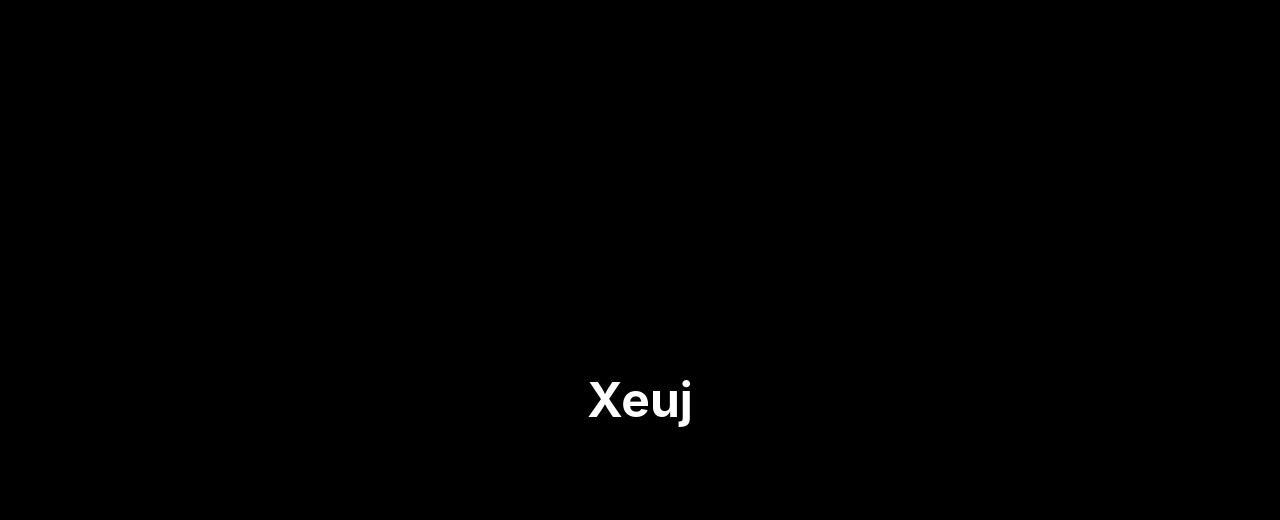
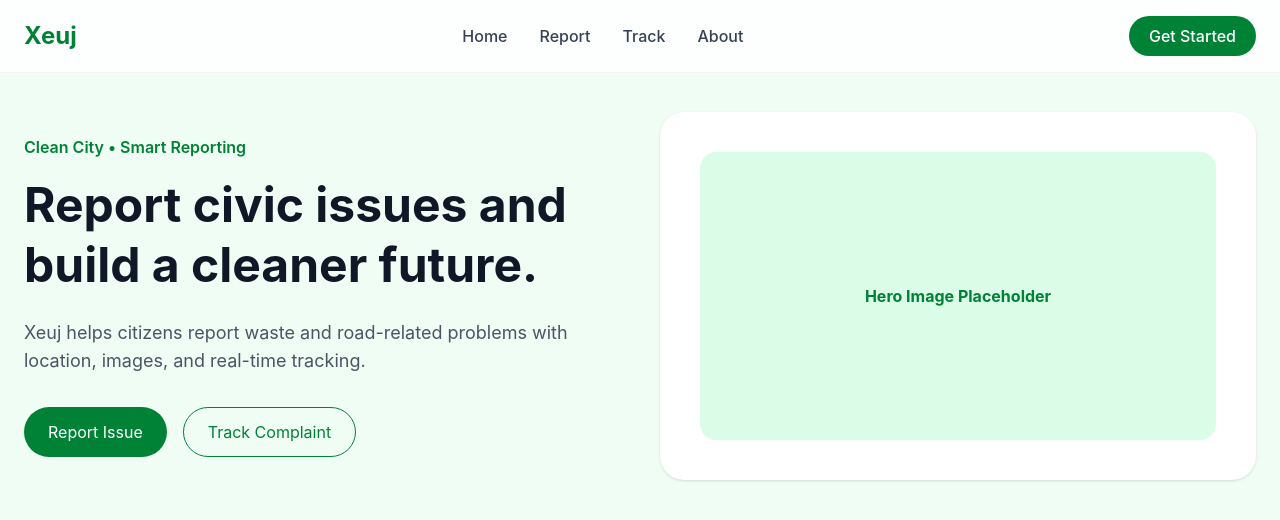
Before and after one commit to Arnab-Kashyap/Xeuj, a React (Vite) app: page / in a window 1280 px wide. Shown: the top 520 px of the page. Built offline with nearby package versions, Linux system fonts and the light colour scheme.

Commit message:
Create basic landing page structure

```diff
--- a/src/App.jsx
+++ b/src/App.jsx
@@ -1,8 +1,12 @@
+import Navbar from "./components/Navbar";
+import Hero from "./sections/Hero";
+
 function App() {
   return (
-    <div className="h-screen bg-black text-white flex items-center justify-center text-5xl font-bold">
-      Xeuj
-    </div>
+    <>
+      <Navbar />
+      <Hero />
+    </>
   );
 }
 
--- a/src/components/Navbar.jsx
+++ b/src/components/Navbar.jsx
@@ -1,5 +1,24 @@
 function Navbar() {
-  return <h1>Navbar</h1>;
+  return (
+    <nav className="w-full fixed top-0 left-0 z-50 bg-white/80 backdrop-blur-md border-b border-gray-100">
+      <div className="max-w-7xl mx-auto px-6 py-4 flex items-center justify-between">
+        <h1 className="text-2xl font-bold text-green-700">
+          Xeuj
+        </h1>
+
+        <div className="hidden md:flex items-center gap-8 text-gray-700 font-medium">
+          <a href="#">Home</a>
+          <a href="#">Report</a>
+          <a href="#">Track</a>
+          <a href="#">About</a>
+        </div>
+
+        <button className="bg-green-700 text-white px-5 py-2 rounded-full font-medium hover:bg-green-800 transition">
+          Get Started
+        </button>
+      </div>
+    </nav>
+  );
 }
 
 export default Navbar;
--- a/src/sections/Hero.jsx
+++ b/src/sections/Hero.jsx
@@ -1,5 +1,40 @@
 function Hero() {
-  return <h1>Hero Section</h1>;
+  return (
+    <section className="min-h-screen bg-green-50 pt-28 px-6">
+      <div className="max-w-7xl mx-auto grid md:grid-cols-2 gap-10 items-center">
+        <div>
+          <p className="text-green-700 font-semibold mb-4">
+            Clean City • Smart Reporting
+          </p>
+
+          <h1 className="text-5xl font-bold leading-tight text-gray-900">
+            Report civic issues and build a cleaner future.
+          </h1>
+
+          <p className="mt-6 text-gray-600 text-lg">
+            Xeuj helps citizens report waste and road-related problems with
+            location, images, and real-time tracking.
+          </p>
+
+          <div className="mt-8 flex gap-4">
+            <button className="bg-green-700 text-white px-6 py-3 rounded-full">
+              Report Issue
+            </button>
+
+            <button className="border border-green-700 text-green-700 px-6 py-3 rounded-full">
+              Track Complaint
+            </button>
+          </div>
+        </div>
+
+        <div className="bg-white rounded-3xl p-10 shadow-sm">
+          <div className="h-72 bg-green-100 rounded-2xl flex items-center justify-center text-green-700 font-bold">
+            Hero Image Placeholder
+          </div>
+        </div>
+      </div>
+    </section>
+  );
 }
 
 export default Hero;
```
